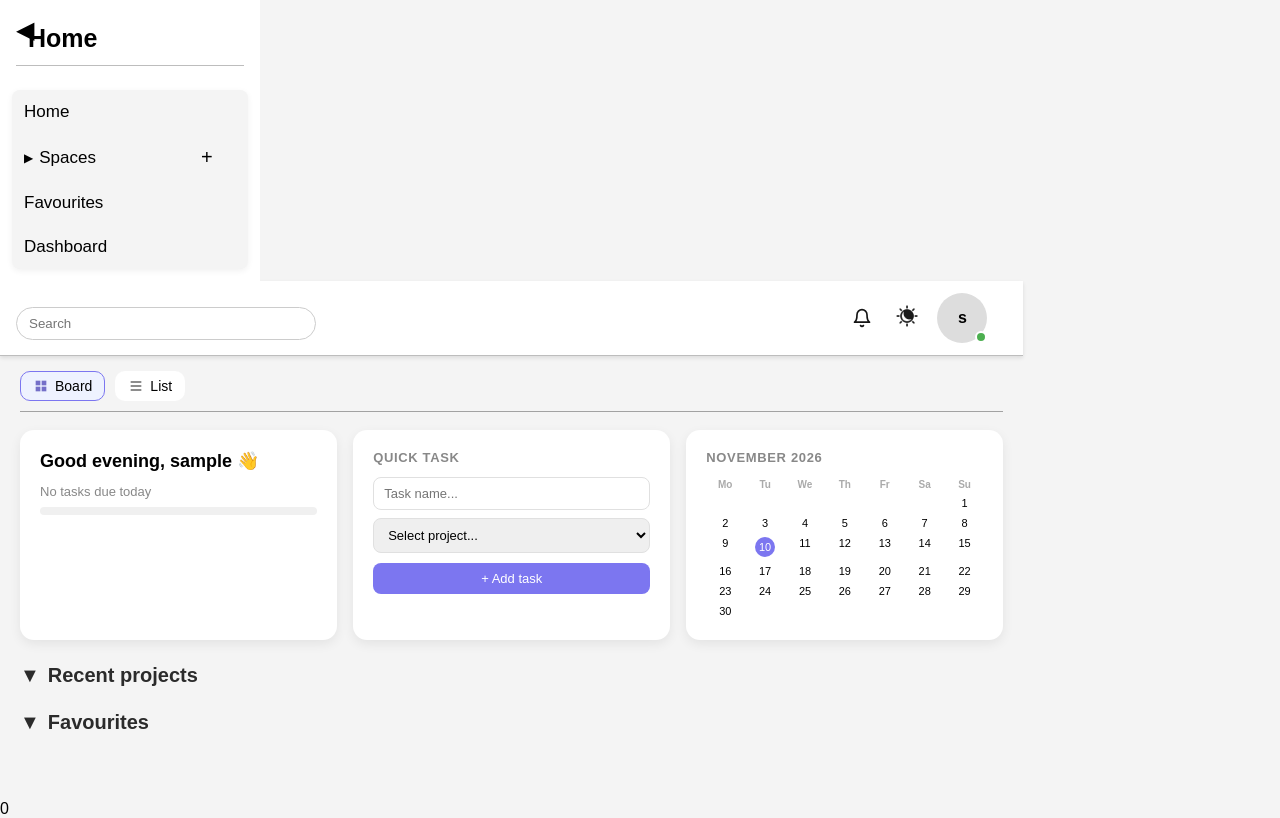
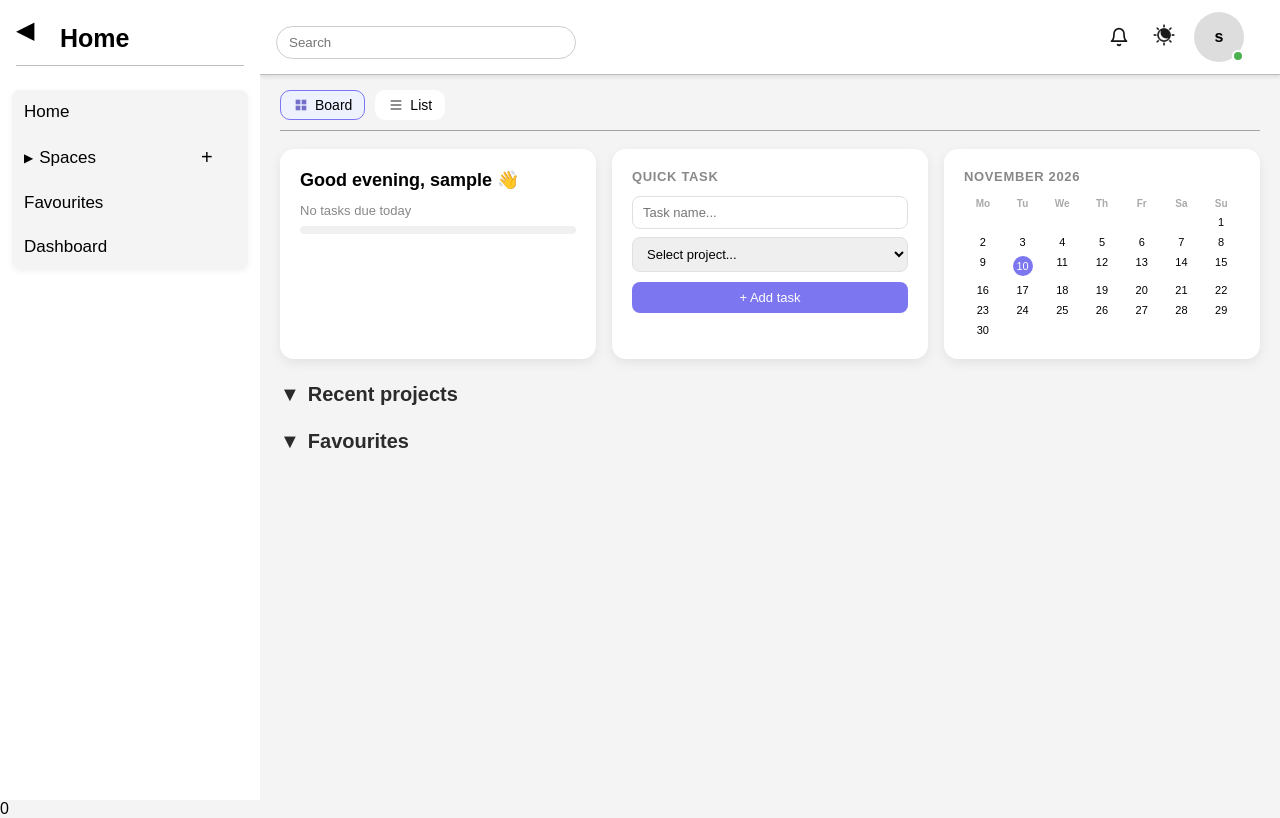
Before and after one commit to adsetsuko0/task_manager, a Django app: page / in a window 1280 px wide. Run offline with Django 5.2, Linux system fonts and the light colour scheme; the visitor is signed in with stand-in values (Sample User, id 1); data that the repository does not hold is empty.

Commit message:
Fix sidebar layout after merge (grid placement, toggle button spacing)

```diff
--- a/tasks/static/tasks/css/style.css
+++ b/tasks/static/tasks/css/style.css
@@ -32,7 +32,10 @@
 
 
 #sidebar-container {
-    position: relative; /* чтобы стрелка можно было позиционировать независимо */
+    position: relative; /* чтобы стрелка могла позиционироваться независимо */
+    grid-row: 2;
+    grid-column: 1;
+    display: flex;
 }
 
 
@@ -80,7 +83,7 @@
 }
 
 .layout {
-    display: flex;
+    display: contents;
 }
 
 
@@ -295,6 +298,8 @@
 .main {
     display: flex;
     grid-row: 2;
+    grid-column: 2;
+    min-width: 0;
     flex-direction: column;
 }
 
@@ -664,7 +669,7 @@
 .sidebar-title {
     font-size: 25px;
     font-weight: 700;
-    padding: 8px 12px;
+    padding: 8px 12px 8px 44px;
     margin-bottom: 8px;
     padding-bottom: 12px;
     border-bottom: 1px solid #bdbdbd;
```
